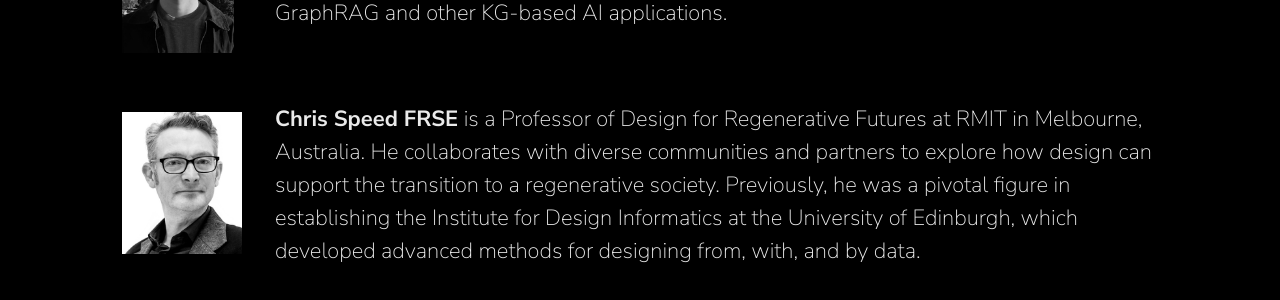
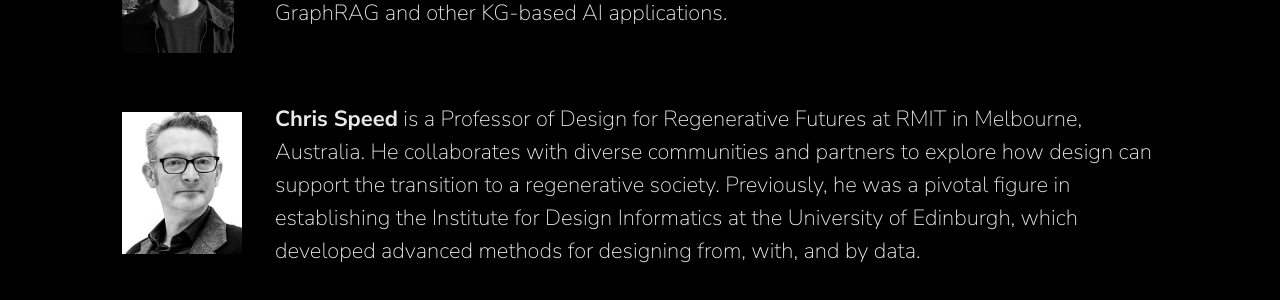
Before and after one commit to mindfluct2025/mindfluct2025.github.io, a Jekyll site: the page built from _pages/people.md, in a window 1280 px wide. Shown: the part 977-1277 px from the top of the page. Built offline with Jekyll 4.4.1, drawn with Linux system fonts in a browser that asks for light colours; cached includes are drawn as plain includes.

Commit message:
text revision of chris bio

```diff
--- a/_pages/people.md
+++ b/_pages/people.md
@@ -71,6 +71,6 @@ permalink: /people/
     <img src="/assets/images/Chris_Speed.png" alt="Chris Speed">
   </div>
   <div class="person-bio">
-    <p><strong>Chris Speed FRSE</strong> is a Professor of Design for Regenerative Futures at RMIT in Melbourne, Australia. He collaborates with diverse communities and partners to explore how design can support the transition to a regenerative society. Previously, he was a pivotal figure in establishing the Institute for Design Informatics at the University of Edinburgh, which developed advanced methods for designing from, with, and by data.</p>
+    <p><strong>Chris Speed</strong> is a Professor of Design for Regenerative Futures at RMIT in Melbourne, Australia. He collaborates with diverse communities and partners to explore how design can support the transition to a regenerative society. Previously, he was a pivotal figure in establishing the Institute for Design Informatics at the University of Edinburgh, which developed advanced methods for designing from, with, and by data.</p>
   </div>
 </div>
```
Also changed, not shown: 2 other files.
